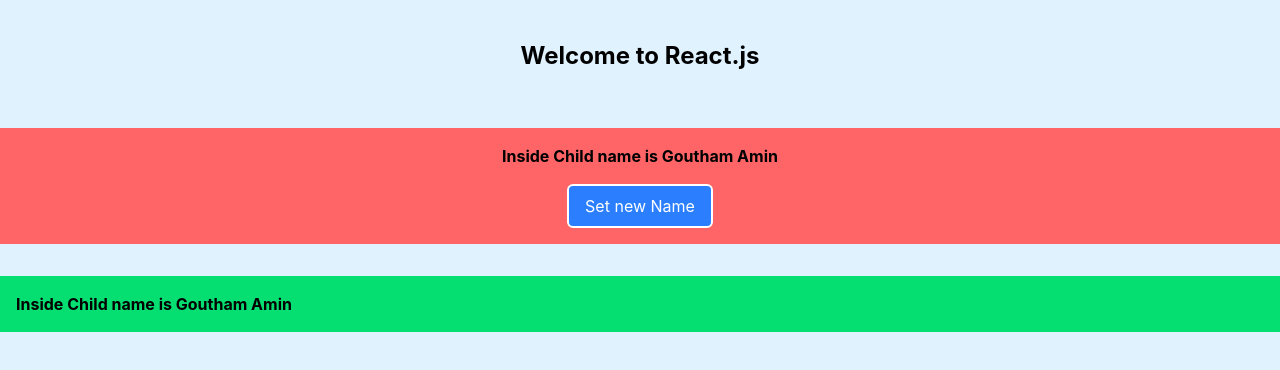
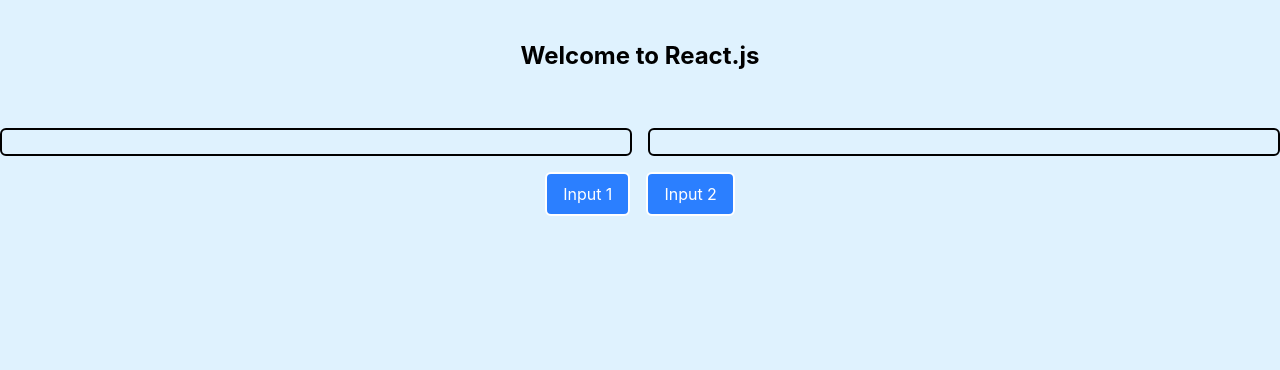
Before and after one commit to gouthamamin/react-learning, a React (Vite) app: page / in a window 1280 px wide. Shown: the top 370 px of the page. Built offline with nearby package versions, Linux system fonts and the light colour scheme.

Commit message:
feat: add useRef

```diff
--- a/src/App.tsx
+++ b/src/App.tsx
@@ -1,10 +1,10 @@
-import Users from "./components/Users";
+import Input from "./components/Input";
 
 const App = () => {
   return (
     <div className="w-full min-h-screen flex flex-col gap-4 bg-sky-100">
       <h1 className="text-center font-bold text-2xl my-10">Welcome to React.js</h1>
-      <Users />
+      <Input />
     </div>
   );
 };
--- /dev/null
+++ b/src/components/Input.tsx
@@ -0,0 +1,36 @@
+import { useRef } from "react"
+
+const Input = () => {
+  const input1Ref = useRef<HTMLInputElement>(null);
+  const input2Ref = useRef<HTMLInputElement>(null);
+
+  const handleInputOne = () => {
+    if (input1Ref.current)
+      input1Ref.current.value = "10";
+  };
+
+  const handleInputTwo = () => {
+    if (input2Ref.current)
+      input2Ref.current.value = "20";
+  };
+
+  return (
+    <div className="flex flex-col gap-4">
+      <div className="flex justify-center gap-4">
+        <input className="border-2 border-solid rounded-md w-1/2"
+          ref={input1Ref} type="number" />
+        <input className="border-2 border-solid rounded-md w-1/2"
+          ref={input2Ref} type="text" />
+      </div>
+
+      <div className="flex gap-4 justify-center">
+        <button className="px-4 py-2 border-2 border-solid rounded-md bg-blue-500 text-white cursor-pointer"
+          onClick={handleInputOne} >Input 1</button>
+        <button className="px-4 py-2 border-2 border-solid rounded-md bg-blue-500 text-white cursor-pointer"
+          onClick={handleInputTwo} >Input 2</button>
+      </div>
+    </div>
+  )
+};
+
+export default Input;
```
